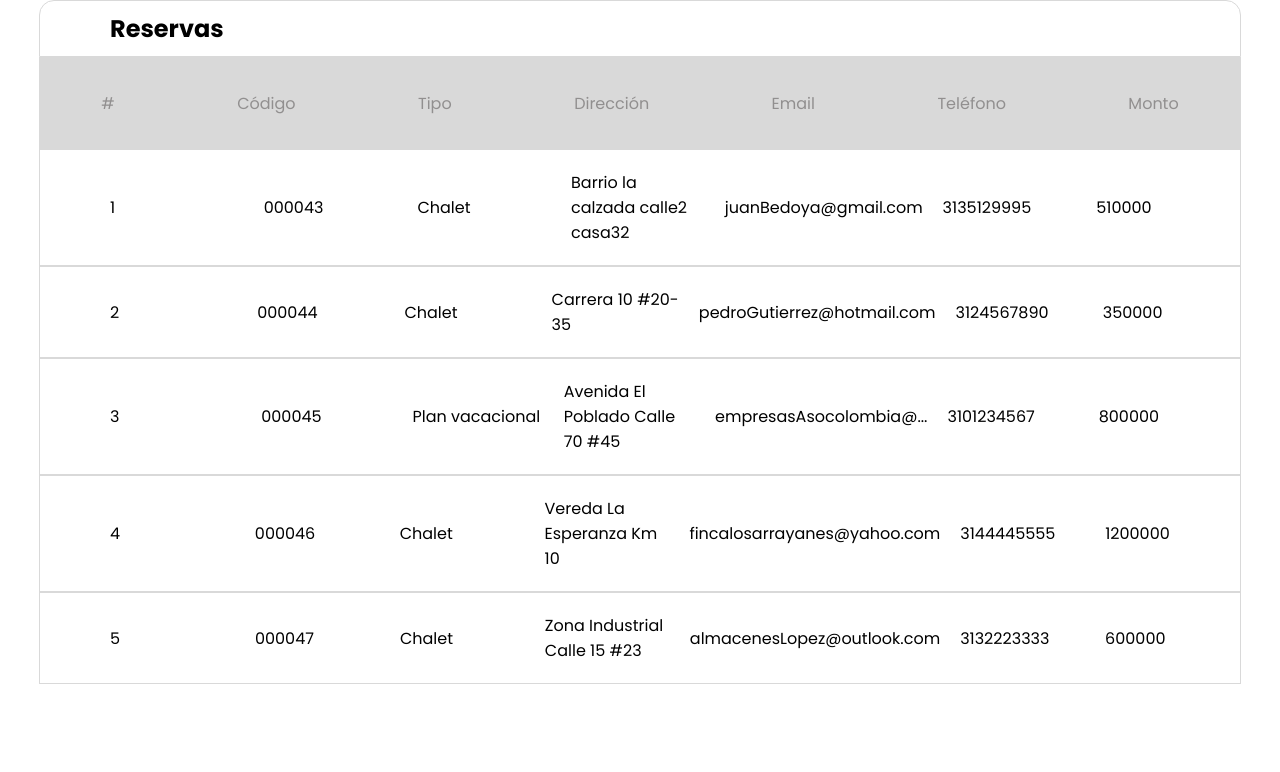
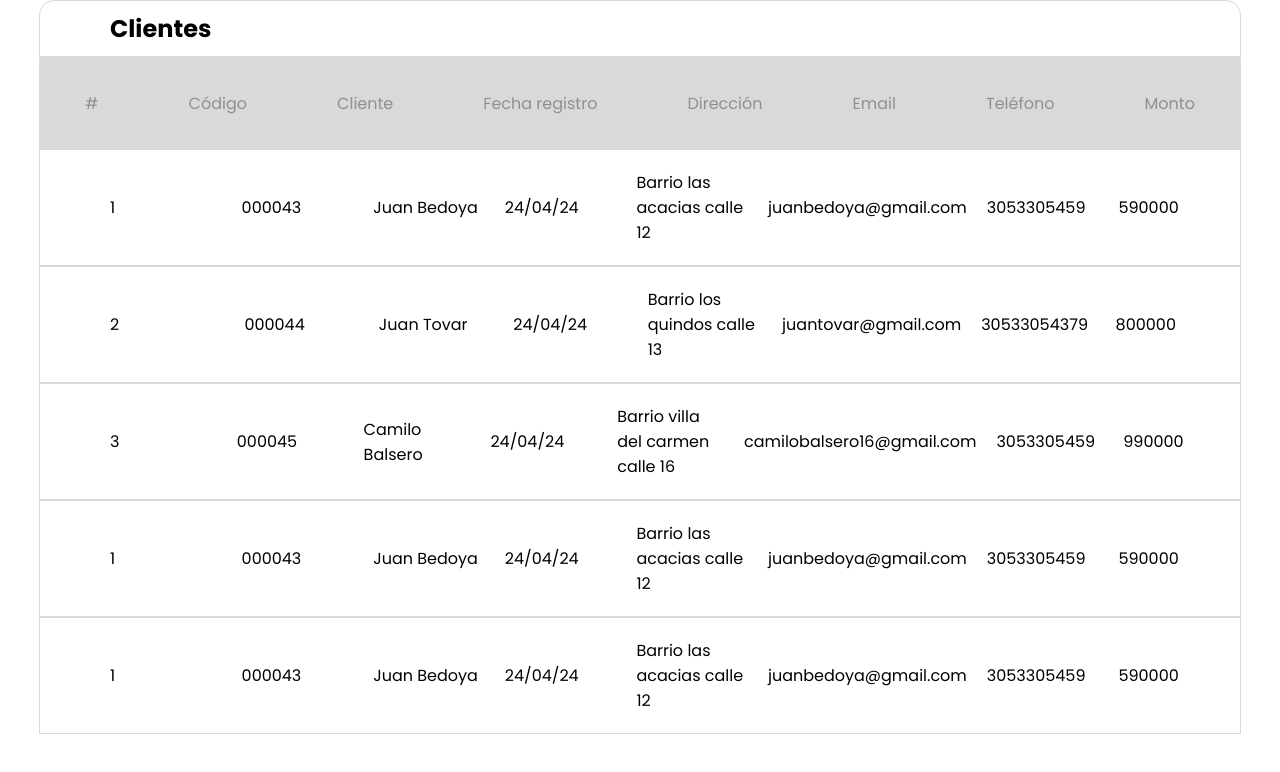
Before and after one commit to SamuelCG040921/Angular-QuindioAdventures, an Angular app: page / in a window 1280 px wide. Shown: the top 772 px of the page. Built offline with nearby package versions, Linux system fonts and the light colour scheme.

Commit message:
agregado table-clients y client

```diff
--- a/src/app/features/feature-reserves/components/scoped-client/scoped-client.component.html
+++ b/src/app/features/feature-reserves/components/scoped-client/scoped-client.component.html
@@ -1 +1,10 @@
-<p>scoped-client works!</p>
+<div class="client">
+    <p id="text1">{{client.id}}</p>
+    <p id="text2">{{client.code}}</p>
+    <p id="text3">{{client.client}}</p>
+    <p id="text4">{{client.date}}</p>
+    <p id="text5">{{client.adress}}</p>
+    <p id="text6">{{client.email}}</p>
+    <p id="text7">{{client.phone}}</p>
+    <p id="text7">{{client.price}}</p>
+</div>
--- a/src/app/features/feature-reserves/components/scoped-client/scoped-client.component.scss
+++ b/src/app/features/feature-reserves/components/scoped-client/scoped-client.component.scss
@@ -0,0 +1,15 @@
+.client {
+    display: flex;
+    flex-wrap: wrap; /* Allow wrapping for long content */
+    align-items: center;
+    width: 1202px;
+    justify-content: space-between;
+    border: 1px solid #D9D9D9;
+    padding: 20px 0 20px 60px;
+}
+
+.client p {
+    flex: 1;
+    margin: 0 10px;
+
+}
--- a/src/app/features/feature-reserves/components/scoped-client/scoped-client.component.ts
+++ b/src/app/features/feature-reserves/components/scoped-client/scoped-client.component.ts
@@ -1,10 +1,24 @@
-import { Component } from '@angular/core';
+import { Component, Input, OnInit } from '@angular/core';
 
 @Component({
   selector: 'app-scoped-client',
   templateUrl: './scoped-client.component.html',
   styleUrl: './scoped-client.component.scss'
 })
-export class ScopedClientComponent {
+export class ScopedClientComponent implements OnInit{
+@Input() client ={
+  id: 0,
+  code: '',
+  client: '',
+  date: '',
+  adress: '',
+  email: '',
+  phone: '',
+  price: 0
+}
+constructor(){}
+
+ngOnInit() {
 
 }
+}
--- a/src/app/features/feature-reserves/components/scoped-table-clients/scoped-table-clients.component.html
+++ b/src/app/features/feature-reserves/components/scoped-table-clients/scoped-table-clients.component.html
@@ -1 +1,16 @@
-<p>scoped-table-clients works!</p>
+<div class="table">
+    <h2>Clientes</h2>
+    <div class="clients-table">
+        <p>#</p>
+        <p>Código</p>
+        <p>Cliente</p>
+        <p>Fecha registro</p>
+        <p>Dirección</p>
+        <p>Email</p>
+        <p>Teléfono</p>
+        <p>Monto</p>
+    </div>
+    <div *ngFor="let client of clients;let i = index" class="clients-container">
+        <app-scoped-client [client]="client"></app-scoped-client>
+    </div>
+</div>
--- a/src/app/features/feature-reserves/components/scoped-table-clients/scoped-table-clients.component.scss
+++ b/src/app/features/feature-reserves/components/scoped-table-clients/scoped-table-clients.component.scss
@@ -0,0 +1,27 @@
+.table{
+    align-items: center;
+    justify-content: center;
+    display: flex;
+    flex-direction: column;
+}
+
+h2{
+    padding: 10px 0px 45px 70px;
+    width: 1202px;
+    height: 45px;
+    border: 1px solid #D9D9D9;
+    border-top-left-radius: 15px;
+    border-top-right-radius: 15px;
+}
+
+.clients-table{
+    color: #7b7979c4;
+    background-color: #D9D9D9;
+    border-left: 1px solid #D9D9D9;
+    border-right: 1px solid #D9D9D9;
+    display: flex;
+    justify-content: space-around;
+    align-items: center;
+    width: 1202px;
+    height: 92px;
+}
--- a/src/app/features/feature-reserves/components/scoped-table-clients/scoped-table-clients.component.ts
+++ b/src/app/features/feature-reserves/components/scoped-table-clients/scoped-table-clients.component.ts
@@ -6,5 +6,55 @@ import { Component } from '@angular/core';
   styleUrl: './scoped-table-clients.component.scss'
 })
 export class ScopedTableClientsComponent {
-
+clients = [
+  {
+    id: 1,
+  code: '000043',
+  client: 'Juan Bedoya',
+  date: '24/04/24',
+  adress: 'Barrio las acacias calle 12',
+  email: 'juanbedoya@gmail.com',
+  phone: '3053305459',
+  price: 590000
+  },{
+    id: 2,
+  code: '000044',
+  client: 'Juan Tovar',
+  date: '24/04/24',
+  adress: 'Barrio los quindos calle 13',
+  email: 'juantovar@gmail.com',
+  phone: '30533054379',
+  price: 800000
+  },
+  {
+    id: 3,
+  code: '000045',
+  client: 'Camilo Balsero',
+  date: '24/04/24',
+  adress: 'Barrio villa del carmen calle 16',
+  email: 'camilobalsero16@gmail.com',
+  phone: '3053305459',
+  price: 990000
+  },
+  {
+    id: 1,
+  code: '000043',
+  client: 'Juan Bedoya',
+  date: '24/04/24',
+  adress: 'Barrio las acacias calle 12',
+  email: 'juanbedoya@gmail.com',
+  phone: '3053305459',
+  price: 590000
+  },
+  {
+    id: 1,
+  code: '000043',
+  client: 'Juan Bedoya',
+  date: '24/04/24',
+  adress: 'Barrio las acacias calle 12',
+  email: 'juanbedoya@gmail.com',
+  phone: '3053305459',
+  price: 590000
+  }
+]
 }
--- a/src/app/features/feature-reserves/feature-reserves.component.html
+++ b/src/app/features/feature-reserves/feature-reserves.component.html
@@ -1 +1 @@
-<app-scoped-table-reserves></app-scoped-table-reserves>
+<app-scoped-table-clients></app-scoped-table-clients>
```
Also changed, not shown: src/app/features/feature-reserves/feature-reserves.module.ts (+7 -1 lines), src/app/features/features.module.ts (deleted, +0 -20 lines).
